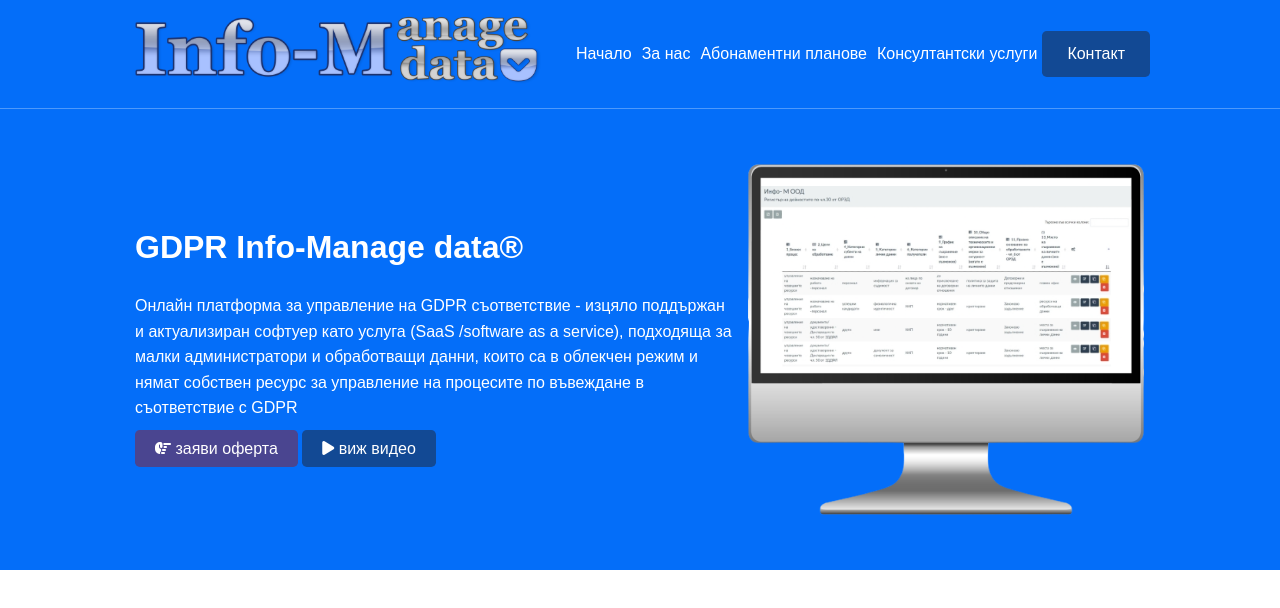
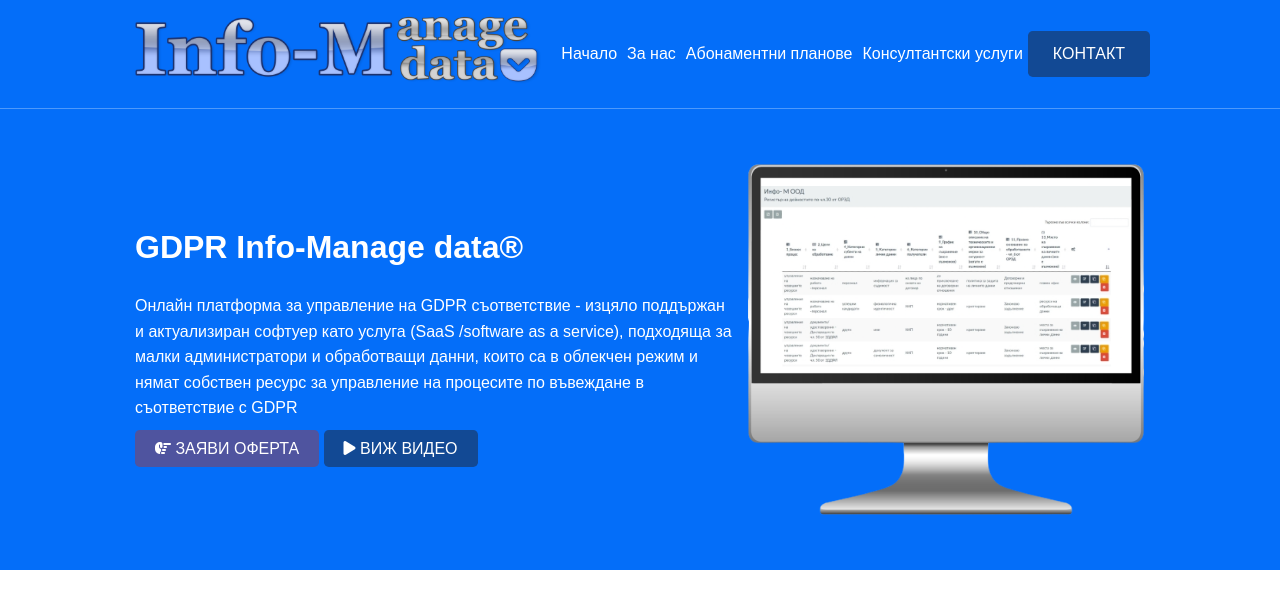
Before and after one commit to vkaekova/Info-Manage-data, a plain HTML site: page index.html in a window 1280 px wide. Drawn offline with Linux system fonts and the light colour scheme; a web font is replaced by a local one.

Commit message:
some little corrections

```diff
--- a/index.html
+++ b/index.html
@@ -27,8 +27,8 @@
                     <li>
                         <a href="https://e-portal.info/gdpr/services" target="_blank">Консултантски услуги</a>
                     </li>
-                    <li>
-                        <a class="button" href="https://e-portal.info/gdpr/contact" target="_blank">Контакт</a>
+                    <li class="button">
+                        <a href="https://e-portal.info/gdpr/contact" target="_blank">Контакт</a>
                     </li>
                 </ul>
             </nav>
--- a/styles/style.css
+++ b/styles/style.css
@@ -91,18 +91,22 @@ padding: 50px 10px;
 }
 
 .subheader a:nth-child(1) {
-    background-color: rgba(157, 20, 20, 0.46) ;
-    border-radius: 0.3em;
+    background-color: rgba(169, 54, 54, 0.46) ;
     margin-left: 5px;
-    padding: 10px 20px;
 }
 
 .subheader a:nth-child(2), nav>ul>li:nth-last-child(1) {
     background-color: rgba(35, 30, 30, 0.46) ;
-    border-radius: 0.3em;
-    padding: 10px 20px;
+
 }
 
-.button:hover {
+.button {
+    text-transform: uppercase;
+    border-radius: 0.3em;
+    padding: 10px 20px !important;
+}
+
+.button:hover, .button>a:hover {
 border-bottom: none;
+opacity: 0.8;
 }
```
